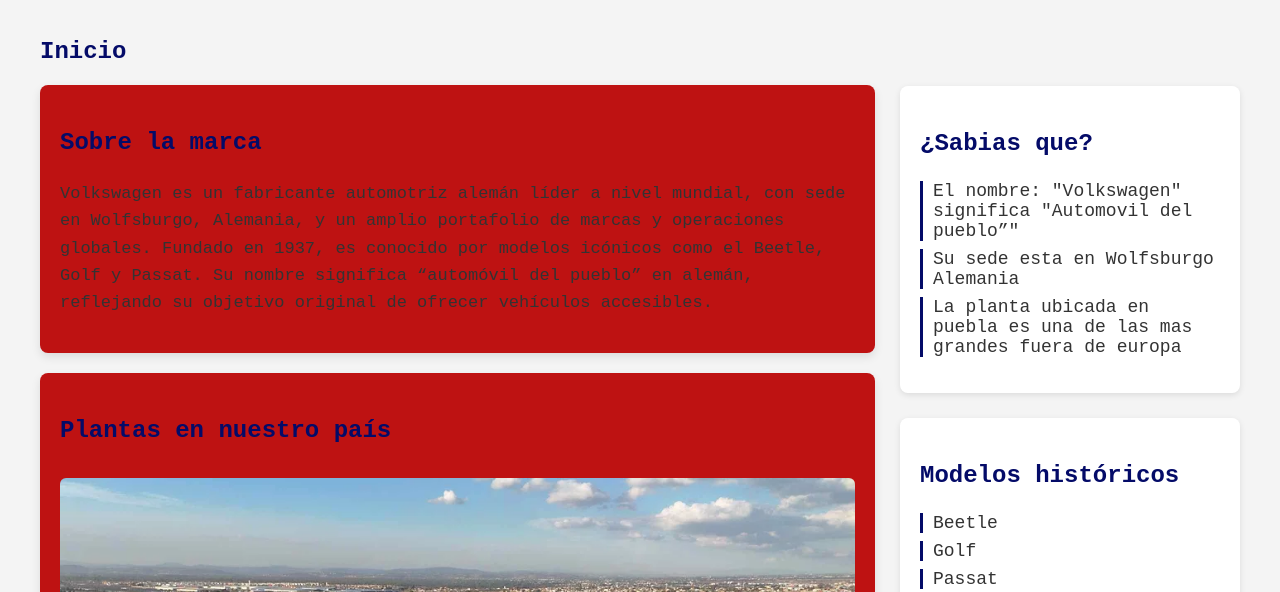
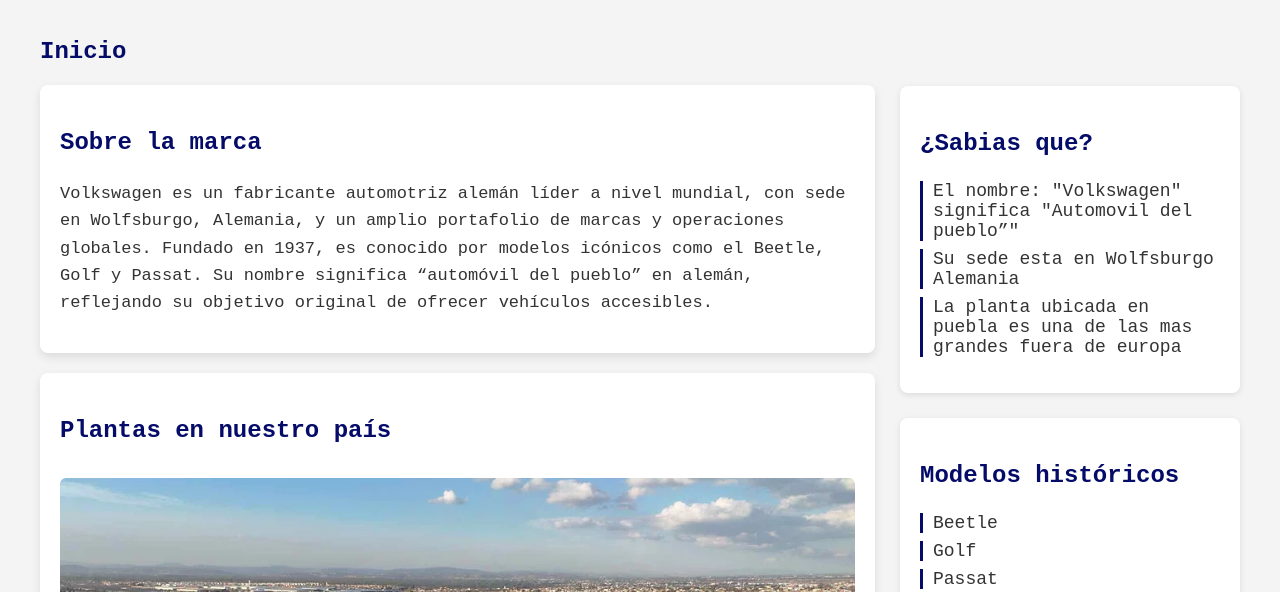
Before and after one commit to Demsii/Volkswagen, a plain HTML site: page Volkswagen/index.html in a window 1280 px wide. Shown: the part 208-800 px from the top of the page. Drawn offline with Linux system fonts and the light colour scheme.

Commit message:
Update styles.css

```diff
--- a/Volkswagen/styles.css
+++ b/Volkswagen/styles.css
@@ -1,7 +1,7 @@
 :root{
             /*Colores*/
             --ColorFondo: #f4f4f4;
-            --ColorContenedores: #be1212;
+            --ColorContenedores: #fff;
 
             --ColorPrincipal: #000000;
             --ColorSecundario: #040b68;
```
